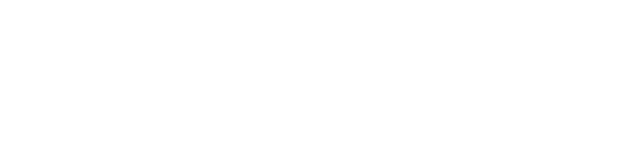
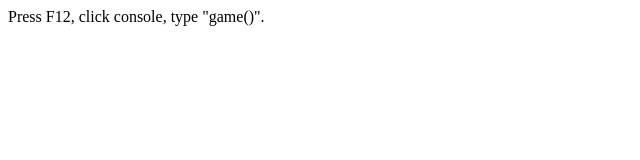
Before and after one commit to majormayday/rockpaperscissors, a plain HTML site: page index.html in a window 1280 px wide. Shown: the whole page, without its empty margins (0-640 px from the left). Drawn offline with Linux system fonts and the light colour scheme.

Commit message:
Add text to index to show instructions.

```diff
--- a/index.html
+++ b/index.html
@@ -9,6 +9,6 @@
 
 </head>
 <body>
-
+    <div>Press F12, click console, type "game()".</div>
 </body>
 </html>
```
